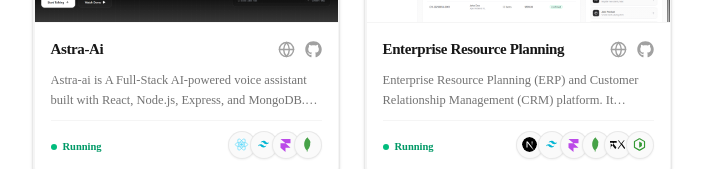
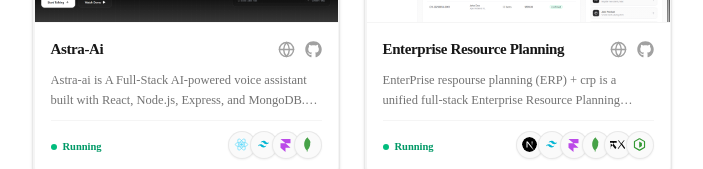
Before and after one commit to Manav948/Portfolio-V2.0, a Next.js app: page /projects in a window 1280 px wide. Shown: the part 1769-1938 px from the top of the page, without its empty margins (288-991 px from the left). Built offline with nearby package versions, Linux system fonts and the light colour scheme.

Commit message:
update description

```diff
--- a/app/(app)/projects/projects.tsx
+++ b/app/(app)/projects/projects.tsx
@@ -127,7 +127,7 @@
     img: "/erp.png",
     title: "Enterprise Resource Planning",
     description:
-      "Enterprise Resource Planning (ERP) and Customer Relationship Management (CRM) platform. It streamlines customer lifecycle management, inventory cataloging, stock audit logging, and automated sales delivery order processing.",
+      "EnterPrise respourse planning (ERP) + crp is a unified full-stack Enterprise Resource Planning (ERP) and Customer Relationship Management (CRM) platform. It streamlines customer lifecycle management, inventory cataloging, stock audit logging, and automated sales delivery order processing.",
     tech: ["Next.js", "Tailwind", "Framer Motion", "MongoDB", "Express", "Node"],
     link: "https://crm-erp-sigma.vercel.app/",
     github: "https://github.com/Manav948/CRM-ERP",
```
